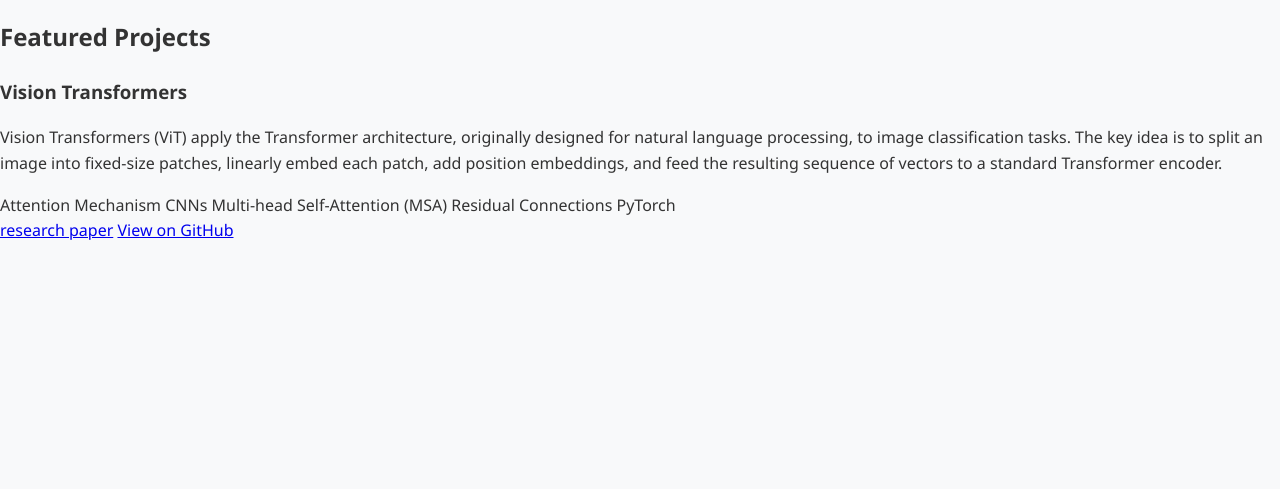
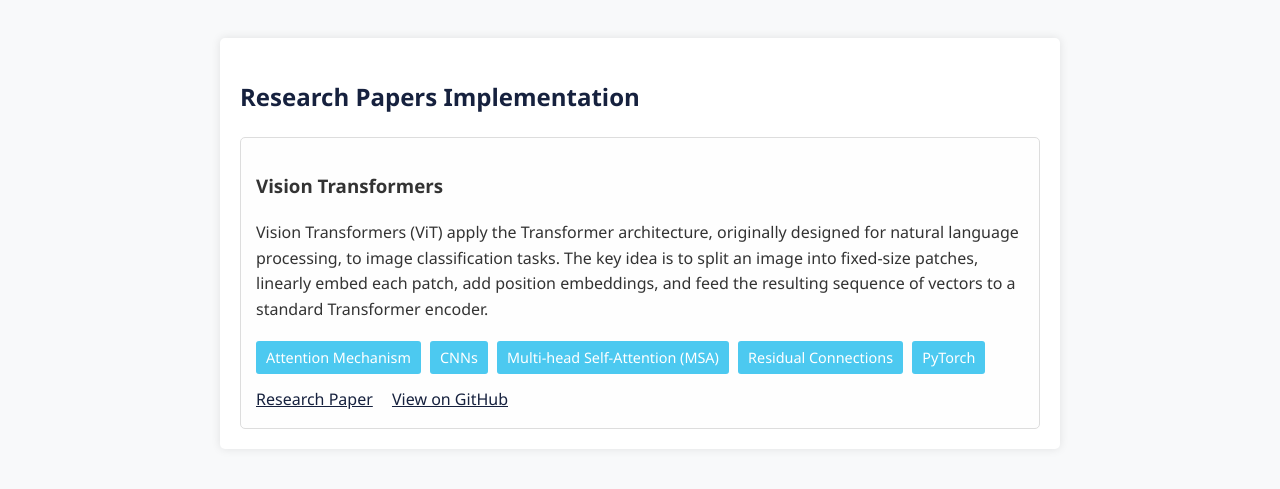
Before and after one commit to HarshTomar1234/HarshTomar1234.github.io, a plain HTML site: page research-page.html in a window 1280 px wide. Shown: the part 332-821 px from the top of the page. Before the commit the page ends 800 px from the top, so only its background shows below. Drawn offline with Linux system fonts and the light colour scheme.

Commit message:
Update research-page.html

```diff
--- a/research-page.html
+++ b/research-page.html
@@ -1,8 +1,8 @@
 <!DOCTYPE html>
 <html lang="en">
 <head>
-    <meta charset="UTF-8">
-    <meta name="viewport" content="width=device-width, initial-scale=1.0">
+  <meta charset="UTF-8" />
+  <meta name="viewport" content="width=device-width, initial-scale=1.0"/>
   <title>Research Notes | Harsh Tomar</title>
   <style>
     body {
@@ -43,6 +43,7 @@
       background-color: #16213e;
       padding: 15px;
       border-radius: 5px;
+      text-align: center;
     }
 
     nav a {
@@ -66,27 +67,41 @@
       border-radius: 5px;
     }
 
-        .coming-soon {
-            text-align: center;
-            margin: 100px 0;
+    .research-papers h2 {
+      color: #16213e;
     }
 
-        .coming-soon-icon {
-            font-size: 5em;
-            margin-bottom: 20px;
-            color: #4cc9f0;
+    .project-item {
+      margin-top: 20px;
+      padding: 15px;
+      border: 1px solid #ddd;
+      border-radius: 5px;
+      background-color: #fefefe;
     }
 
-        .coming-soon h2 {
-            color: #16213e;
-            margin-bottom: 15px;
+    .tech-tags {
+      margin: 10px 0;
     }
 
-        .coming-soon p {
-            color: #666;
-            font-size: 1.2em;
-            max-width: 600px;
-            margin: 0 auto;
+    .tech-tag {
+      display: inline-block;
+      background-color: #4cc9f0;
+      color: white;
+      padding: 5px 10px;
+      border-radius: 3px;
+      font-size: 0.9em;
+      margin: 3px 5px 3px 0;
+    }
+
+    .project-links a {
+      display: inline-block;
+      margin-right: 15px;
+      color: #16213e;
+      text-decoration: underline;
+    }
+
+    .project-links a:hover {
+      color: #4cc9f0;
     }
   </style>
 </head>
@@ -104,8 +119,9 @@
     <a href="research-page.html">Research Notes</a>
   </nav>
 
-     <div class="Research papers Code Implementation">
-            <h2>Featured Projects</h2>
+  <div class="container">
+    <div class="research-papers">
+      <h2>Research Papers Implementation</h2>
 
       <div class="project-item">
         <h3>Vision Transformers</h3>
@@ -118,8 +134,10 @@
           <span class="tech-tag">PyTorch</span>
         </div>
         <div class="project-links">
-                    <a href="https://arxiv.org/abs/2010.11929" target="_blank">research paper</a>
+          <a href="https://arxiv.org/abs/2010.11929" target="_blank">Research Paper</a>
           <a href="https://github.com/HarshTomar1234/vision_transformer-VIT-" target="_blank">View on GitHub</a>
+        </div>
+      </div>
     </div>
   </div>
 </body>
```
Lines whose indentation alone changed are shown as unchanged.
